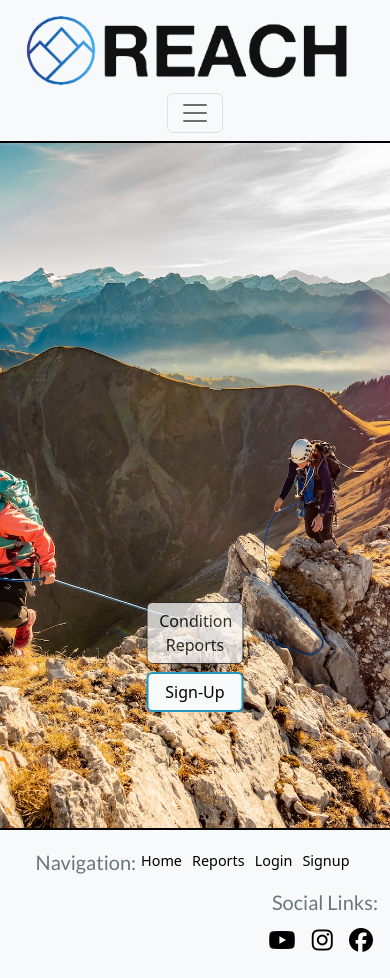
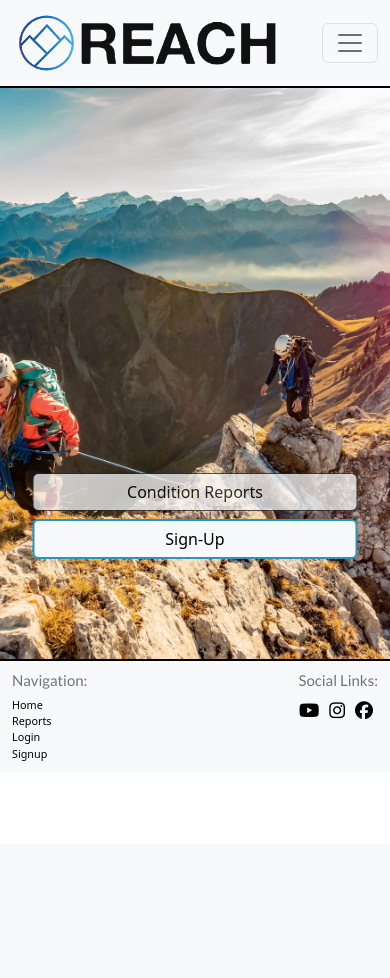
Before and after one commit to mtmanning93/Reach_reports, a Django app: page / in a window 390 px wide. After the commit the page ends 761 px from the top, so only its background shows below. Run offline with Django 3.2, Linux system fonts and the light colour scheme; some libraries are stand-ins or nearby versions.

Commit message:
Implement responsiveness to landing page and base elements

```diff
--- a/static/css/style.css
+++ b/static/css/style.css
@@ -146,6 +146,10 @@ footer a {
     margin: 0;
 }
 
+#footer-nav li a {
+    padding: 0;
+}
+
 #safety_message {
     font-size: 0.75em;
 }
@@ -278,3 +282,64 @@ label {
 #upload {
     padding: 6px 0;
 }
+
+/* Media Queries */
+
+/* XS screens, mainly for logo */
+@media screen and (max-width: 366px) {
+
+    #logo {
+        height: 45px;
+    }
+
+    #nav-pos {
+        padding: 0;
+    }
+
+    .navbar-brand {
+        margin: auto;
+    }
+
+    .navbar-toggler{
+        margin: auto;
+    }
+
+}
+
+/* S screens, mobiles, Bootstrap <small breakpoint */
+@media screen and (max-width: 576px) {
+
+    #head-img-wrapper {
+        height: 571px;
+    }
+
+    footer {
+        height: fit-content;
+        padding: 10px;
+    }
+
+    #sociallinks>div {
+        display: inline-flex;
+    }
+
+}
+
+/* M screens, Tablets, Bootstrap <medium breakpoint */
+@media screen and (max-width: 768px) {
+
+    #logo {
+        height: 60px;
+    }
+
+    #sociallinks>h5,
+    #footer-nav>h5,
+    #contact>h5 {
+        font-size: 15px;
+    }
+
+    #sociallinks,
+    #footer-nav li {
+        font-size: 0.75em;
+    }
+
+}
--- a/templates/base.html
+++ b/templates/base.html
@@ -36,12 +36,10 @@
         </div>
     </div>
     <nav class="navbar navbar-expand-sm bg-light">
-        <div class="container-fluid d-flex justify-content-center">
+        <div id="nav-pos" class="container-fluid d-sm-flex justify-content-sm-center">
 
-            <a class="navbar-brand d-flex" href="{% url 'home' %}">
-                <div class="d-flex align-content-center flex-wrap">
+            <a class="navbar-brand" href="{% url 'home' %}">
                     <img id="logo" src="{% static 'images/blue-mountains-trans.png' %}" alt="Reach logo">
-                </div>
             </a>
 
             <button class="navbar-toggler" type="button" data-bs-toggle="collapse" data-bs-target="#navbarToggler"
@@ -50,7 +48,7 @@
             </button>
 
             <div class="collapse navbar-collapse" id="navbarToggler">
-                <ul class="navbar-nav ms-auto mb-2 mb-lg-0">
+                <ul class="navbar-nav ms-auto">
                     <li class="nav-item">
                         <a class="nav-link" aria-current="page" href="{% url 'home' %}">Home</a>
                     </li>
@@ -86,11 +84,9 @@
 
     <footer class="container-fluid d-flex flex-column justify-content-center bg-light text-dark mt-auto">
         <div class="row d-flex justify-content-between">
-            <div class="d-sm-block col-sm-4 d-sm-flex justify-content-start">
-                <ul id="footer-nav" class="d-flex flex-row justify-content-center flex-sm-column">
-                    <li>
-                        <h5 class="text-secondary">Navigation:</h5>
-                    </li>
+            <div class="d-sm-block col-6 col-sm-3 d-sm-flex justify-content-start">
+                <ul id="footer-nav" class="d-flex flex-column">
+                    <h5 class="text-secondary">Navigation:</h5>
                     <li>
                         <a href="{% url 'home' %}">Home</a>
                     </li>
@@ -114,14 +110,14 @@
                     {% endif %}
                 </ul>
             </div>
-            <div class="d-none col-sm-4 d-sm-flex flex-column text-center">
+            <div id="contact" class="d-none d-sm-block col-6 d-sm-flex flex-column p-0 text-center">
                 <p id="safety_message">
                     All Reach Reports are provided with intention to simply give advice. It is down to you as a climber
                     to make the right decisions. Be safe, respect the mountains and don't forget to Reach!
                 </p>
-                <p><i class="fa-solid fa-envelope"></i> reportsreach@gmail.com</p>
+                <h5 class="m-0"><i class="fa-solid fa-envelope"></i> reportsreach@gmail.com</h5>
             </div>
-            <div class="text-end col-sm-4 d-sm-flex flex-column mt-2 mt-sm-0">
+            <div id="sociallinks" class="text-end col-6 col-sm-3 d-sm-flex flex-column">
                 <h5 class="d-block text-secondary">Social Links:</h5>
                 <div>
                     <a href="https://www.youtube.com/" target="_blank">
--- a/templates/index.html
+++ b/templates/index.html
@@ -3,14 +3,14 @@
 {% block content %}
 
     <div id="head-img-wrapper" class="container-fluid p-0 position-relative">
-        <img src="{% static random_image_url %}" alt="Random Image" class="d-block w-100">
+        <img src="{% static random_image_url %}" alt="Random Image" class="col-12 d-block">
 
-        <div id="head-btns" class="w-50 position-absolute translate-middle d-flex flex-column align-items-center">
-            <a href="{% url 'reports' %}" class="w-50 btn btn-light border-3 border-dark opacity-75 mb-2">Condition Reports</a>
+        <div id="head-btns" class="col-10 col-sm-8 col-md-6 col-xl-4 position-absolute translate-middle d-flex flex-column align-items-center">
+            <a href="{% url 'reports' %}" class="col-12 btn btn-light border-3 border-dark opacity-75 mb-2">Condition Reports</a>
             {% if user.is_authenticated %}
-                <a href="{% url 'create_report' %}" class="w-50 btn btn-success">Create New Report</a>
+                <a href="{% url 'create_report' %}" class="col-12 btn btn-success">Create New Report</a>
             {% else %}
-                <a href="{% url 'account_signup' %}" id="head-sign-up-btn" class="w-50 btn btn-light">Sign-Up</a>
+                <a href="{% url 'account_signup' %}" id="head-sign-up-btn" class="col-12 btn btn-light">Sign-Up</a>
             {% endif %}
         </div>
     </div>
```
